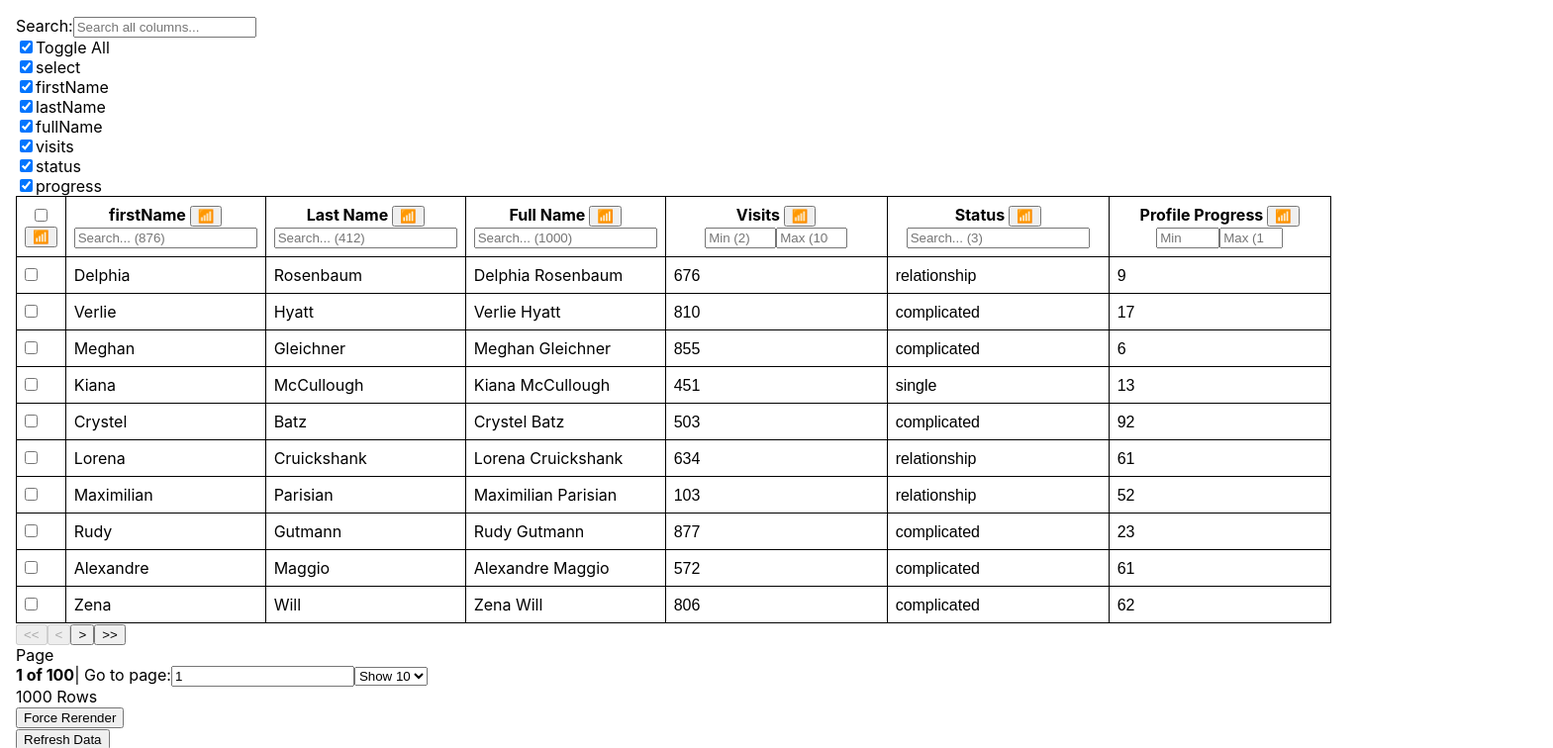
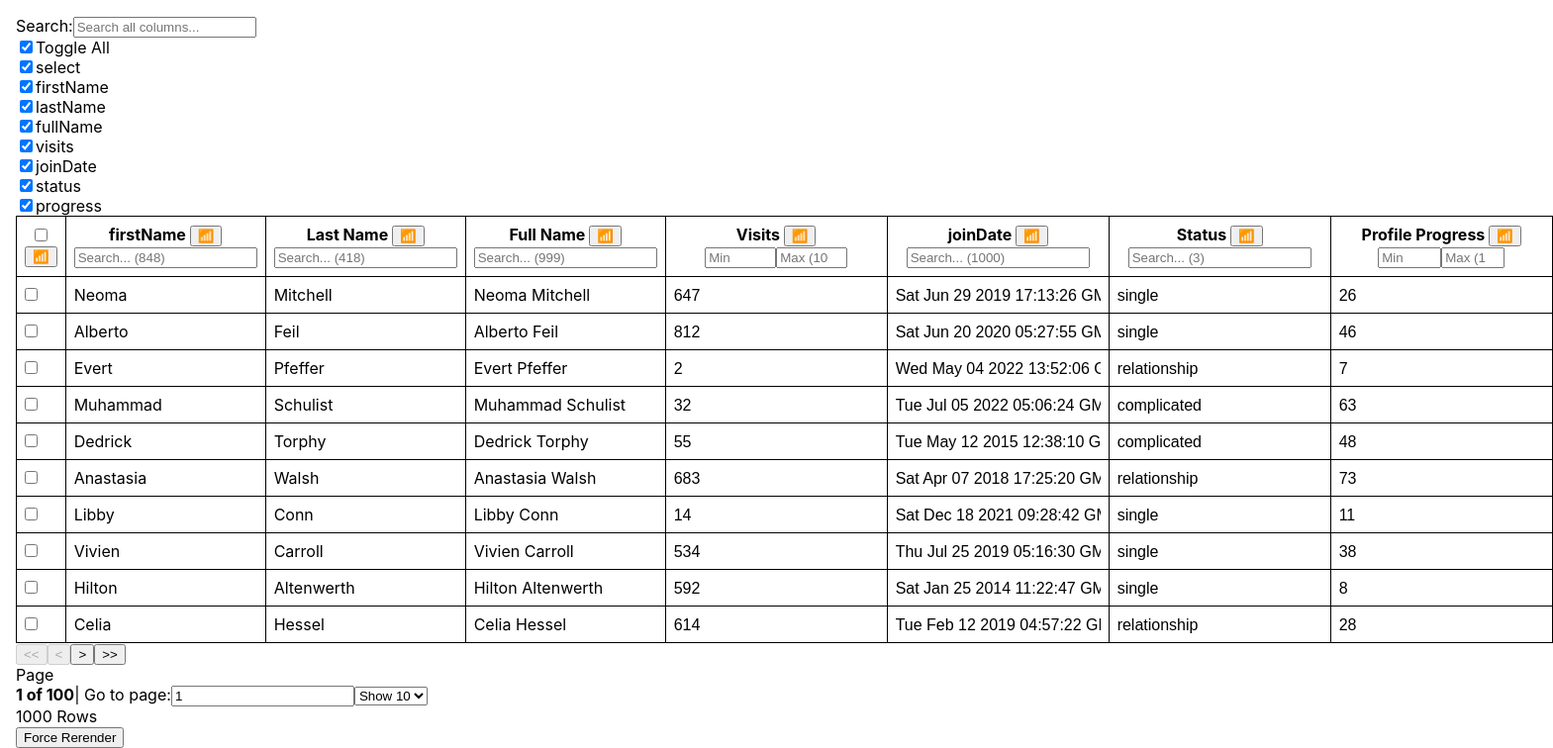
Before and after one commit to daekwon00/table-app, a React (Create React App) app: page / in a window 1280 px wide. Shown: the top 756 px of the page at 99% size, 1569 px wide, since content can reach past the window. Built offline with nearby package versions, Linux system fonts and the light colour scheme.

Commit message:
date 추가

```diff
--- a/src/makeData.ts
+++ b/src/makeData.ts
@@ -5,6 +5,7 @@ export type Person = {
   lastName: string
   age: number
   visits: number
+  joinDate: Date
   progress: number
   status: 'relationship' | 'complicated' | 'single'
   subRows?: Person[]
@@ -24,6 +25,7 @@ const newPerson = (): Person => {
     lastName: faker.name.lastName(),
     age: faker.datatype.number(40),
     visits: faker.datatype.number(1000),
+    joinDate: faker.date.past(10),
     progress: faker.datatype.number(100),
     status: faker.helpers.shuffle<Person['status']>([
       'relationship',
--- a/src/tableModels.tsx
+++ b/src/tableModels.tsx
@@ -124,6 +124,11 @@ import {
     footer: props => props.column.id,
   },
   {
+    accessorKey: 'joinDate',
+    header: 'joinDate',
+    footer: props => props.column.id,
+  },
+  {
     accessorKey: 'status',
     header: 'Status',
     footer: props => props.column.id,
```
Lines whose indentation alone changed are shown as unchanged.
